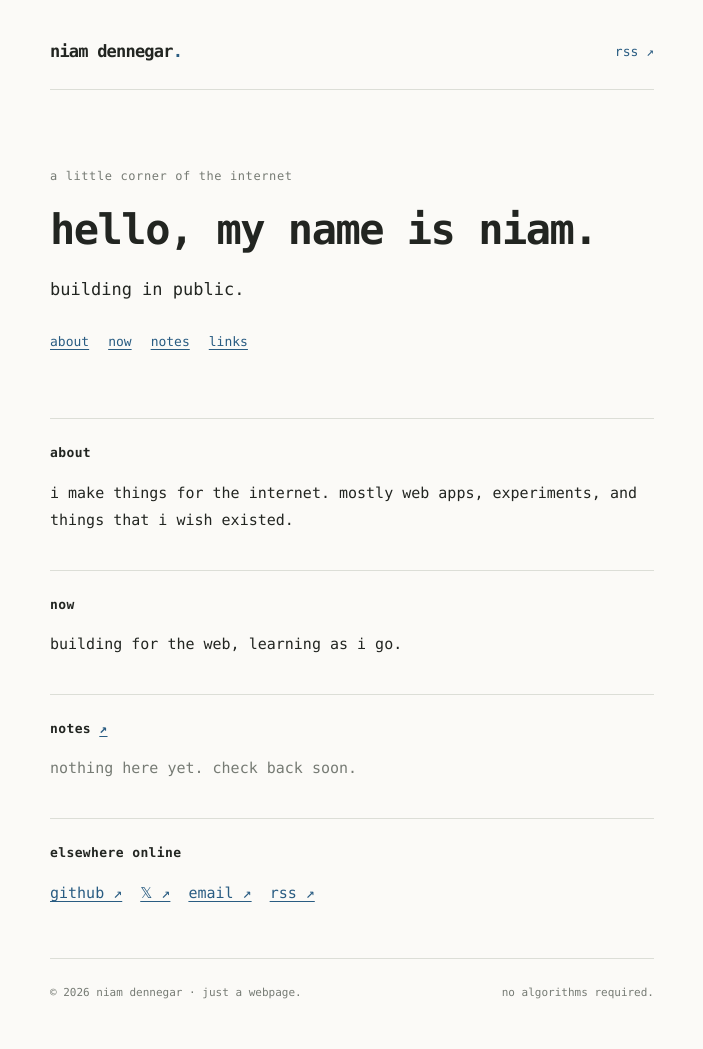
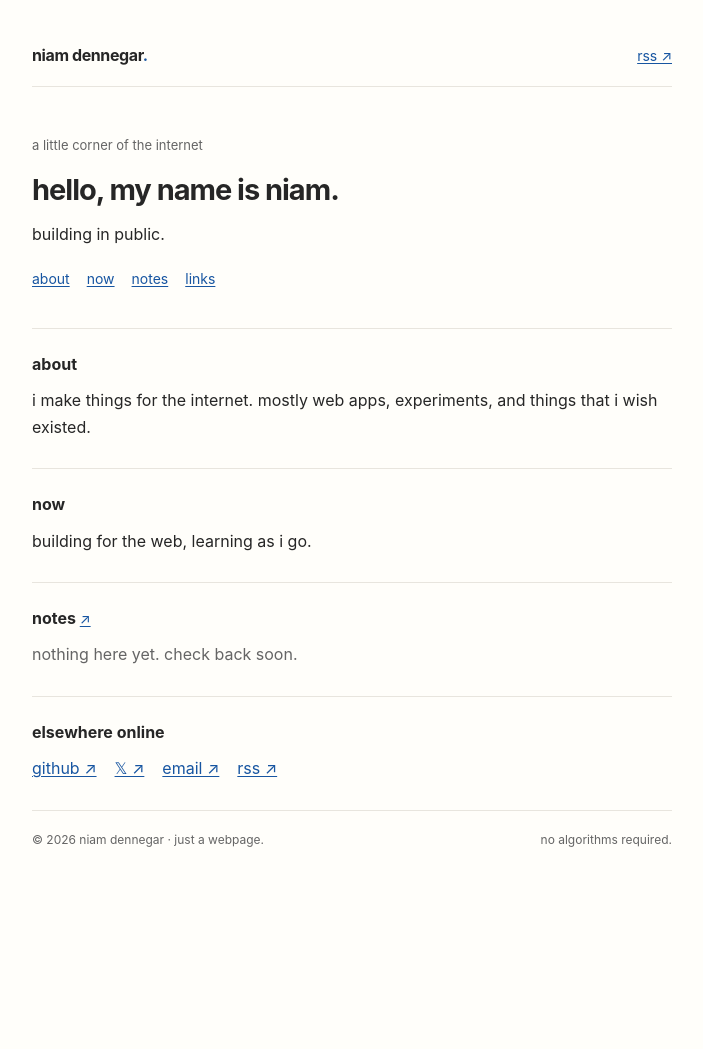
Before and after one commit to iamniam/niam.gg, a Jekyll site: the page built from index.html, in a window 1280 px wide. Shown: the whole page, without its empty margins (288-991 px from the left). Built offline with Jekyll 4.4.1, drawn with Linux system fonts in a browser that asks for light colours; after the commit the page ends 900 px from its top, so only the background shows below that.

Commit message:
Restyle personal homepage: light indie web with classic blue links

```diff
--- a/assets/site.css
+++ b/assets/site.css
@@ -1,40 +1,118 @@
-/* Plain CSS. No tracking, frameworks, external fonts, or JS. */
-:root{color-scheme:light dark;--bg:#fbfaf7;--ink:#222521;--muted:#767b74;--line:#dcded7;--link:#295c82}
-*{box-sizing:border-box}
-html{scroll-behavior:smooth}
-body{margin:0;background:var(--bg);color:var(--ink);font:15px/1.8 ui-monospace,SFMono-Regular,Menlo,Monaco,Consolas,"Liberation Mono",monospace}
-.page{max-width:660px;margin:0 auto;padding:36px 28px 46px}
-a{color:var(--link);text-decoration:underline;text-underline-offset:3px}
-a:hover{text-decoration-thickness:2px}
-a:focus-visible{outline:2px solid var(--link);outline-offset:4px}
-.masthead,.footer{display:flex;justify-content:space-between;align-items:center;gap:16px}
-.masthead{padding-bottom:22px;border-bottom:1px solid var(--line)}
-.site-name{font-size:17px;font-weight:750;letter-spacing:-.8px;text-decoration:none;color:var(--ink)}
-.dot{color:var(--link)}
-.rss-link{font-size:13px;text-decoration:none}
-.hero{padding:76px 0 65px}
-.eyebrow{margin:0 0 16px;color:var(--muted);font-size:12px;letter-spacing:.05em}
-h1{margin:0;font-size:clamp(29px,6vw,42px);line-height:1.3;letter-spacing:-1.5px;font-weight:750}
-.tagline{margin:17px 0 27px;font-size:17px;line-height:1.65}
-nav{display:flex;gap:19px;flex-wrap:wrap;font-size:13px}
-.section{padding:22px 0 27px;border-top:1px solid var(--line)}
-.section h2{font-size:13px;letter-spacing:.03em;font-weight:750;margin:0 0 15px}
-.section p{margin:0 0 9px}
-.muted,.date,.empty,.footer{color:var(--muted)}
-.note{padding:9px 0 18px}
-.note+.note{border-top:1px dotted var(--line);padding-top:18px}
-.date{font-size:12px}
-.note h3{margin:4px 0;font-size:15px;font-weight:650}
-.note h3 a{color:var(--ink)}
-.note p{font-size:14px;color:var(--muted);margin:0}
-.links{display:flex;flex-wrap:wrap;gap:13px 18px}
-.post-title{margin-top:10px}
-.post-date{margin-top:46px}
-.post-body{margin:34px 0 80px}
-.post-body p,.post-body ul,.post-body ol{margin:0 0 22px}
-.post-body img{max-width:100%;height:auto}
-.back{display:inline-block;margin:28px 0 0;font-size:13px}
-.footer{border-top:1px solid var(--line);padding-top:24px;margin-top:24px;font-size:11px;align-items:flex-start}
-@media(max-width:600px){.page{padding:22px 22px 42px}.hero{padding:60px 0 50px}.footer{flex-direction:column;gap:2px}}
-@media(prefers-reduced-motion:reduce){html{scroll-behavior:auto}}
-@media(prefers-color-scheme:dark){:root{--bg:#141613;--ink:#e6e8e1;--muted:#a2a69d;--line:#3c413a;--link:#a3caff}}
+/* niam.gg — simple, fast, old-web-at-heart. No frameworks or tracking. */
+:root {
+  color-scheme: light;
+  --bg: #fffefa;
+  --ink: #262626;
+  --muted: #656565;
+  --rule: #e8e5de;
+  --link: #1755a1;
+}
+
+* { box-sizing: border-box; }
+html { scroll-behavior: smooth; }
+body {
+  margin: 0;
+  background: var(--bg);
+  color: var(--ink);
+  font: 16px/1.65 -apple-system, BlinkMacSystemFont, "Segoe UI", Helvetica, Arial, sans-serif;
+  -webkit-font-smoothing: antialiased;
+}
+.page {
+  width: min(100% - 44px, 640px);
+  margin: 0 auto;
+  padding: 42px 0 34px;
+}
+a {
+  color: var(--link);
+  text-decoration: underline;
+  text-underline-offset: 2px;
+  text-decoration-thickness: 1px;
+}
+a:hover { text-decoration-thickness: 2px; }
+a:focus-visible { outline: 2px solid var(--link); outline-offset: 3px; }
+.masthead {
+  display: flex;
+  justify-content: space-between;
+  align-items: baseline;
+  gap: 20px;
+  padding-bottom: 18px;
+  border-bottom: 1px solid var(--rule);
+}
+.site-name {
+  color: var(--ink);
+  font-size: 16px;
+  font-weight: 700;
+  letter-spacing: -0.025em;
+  text-decoration: none;
+}
+.site-name:hover { text-decoration: underline; }
+.dot { color: var(--link); }
+.rss-link { font-size: 14px; }
+.hero { padding: 48px 0 38px; }
+.eyebrow {
+  margin: 0 0 14px;
+  color: var(--muted);
+  font-size: 13px;
+  letter-spacing: 0;
+}
+h1 {
+  margin: 0;
+  font-size: clamp(24px, 4vw, 29px);
+  line-height: 1.3;
+  font-weight: 650;
+  letter-spacing: -0.035em;
+}
+.tagline { margin: 12px 0 20px; font-size: 16px; }
+nav {
+  display: flex;
+  flex-wrap: wrap;
+  gap: 8px 17px;
+  font-size: 14px;
+}
+.section {
+  border-top: 1px solid var(--rule);
+  padding: 24px 0 28px;
+  scroll-margin-top: 20px;
+}
+.section h2 {
+  margin: 0 0 12px;
+  font-size: 16px;
+  letter-spacing: 0;
+  font-weight: 650;
+  line-height: 1.4;
+}
+.section p { margin: 0; }
+#notes h2 a { font-weight: 400; font-size: 14px; }
+.note { padding: 8px 0 17px; }
+.note + .note { border-top: 1px solid var(--rule); padding-top: 16px; }
+.date, .empty { color: var(--muted); }
+.date { font-size: 13px; }
+.note h3 {
+  margin: 3px 0 5px;
+  font-weight: 600;
+  font-size: 16px;
+}
+.note p { color: var(--muted); font-size: 14px; }
+.links { display: flex; flex-wrap: wrap; gap: 8px 18px; }
+.footer {
+  display: flex;
+  justify-content: space-between;
+  gap: 10px 16px;
+  margin-top: 0;
+  padding: 19px 0 0;
+  border-top: 1px solid var(--rule);
+  font-size: 12px;
+  color: var(--muted);
+}
+.back { display: inline-block; margin: 26px 0 0; font-size: 14px; }
+.post-date { margin: 35px 0 7px; }
+.post-title { margin-top: 0; }
+.post-body { margin: 26px 0 64px; }
+.post-body p, .post-body ul, .post-body ol { margin: 0 0 18px; }
+.post-body img { max-width: 100%; height: auto; }
+@media (max-width: 500px) {
+  .page { padding-top: 26px; padding-bottom: 30px; }
+  .hero { padding: 38px 0 33px; }
+  .footer { flex-direction: column; gap: 3px; }
+}
+@media (prefers-reduced-motion: reduce) { html { scroll-behavior: auto; } }
```
